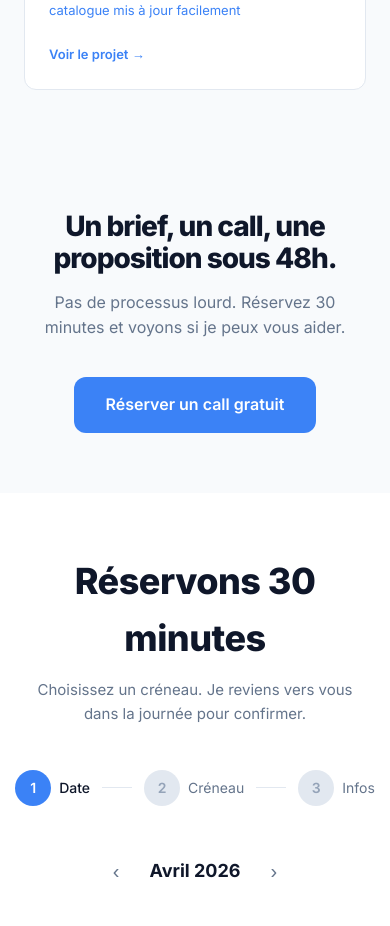
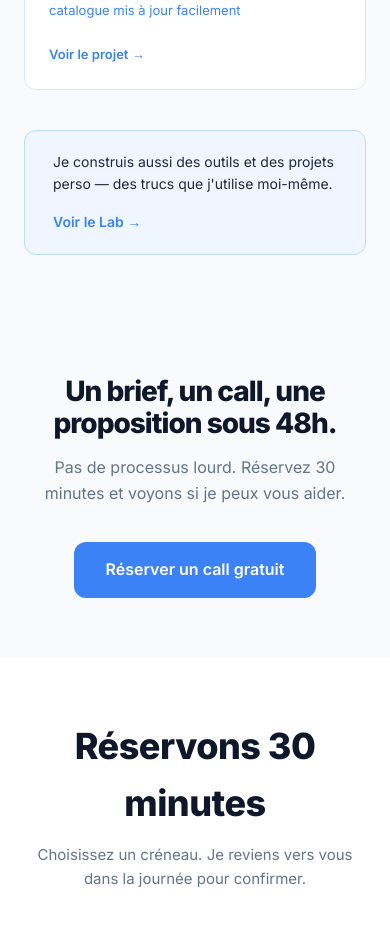
Before and after one commit to adrienvidal/portfolio-2026, a React (Vite) app: page / in a window 390 px wide. Shown: the part 8500-9426 px from the top of the page. Built offline with nearby package versions, Linux system fonts and the light colour scheme.

Commit message:
feat: add Lab link to navigation and implement lab teaser in Projects section

```diff
--- a/src/components/Nav/Nav.scss
+++ b/src/components/Nav/Nav.scss
@@ -36,6 +36,19 @@
     }
   }
 
+  &__lab {
+    color: var(--blue-text) !important;
+    border: 1px solid var(--blue-text) !important;
+    padding: 4px 12px !important;
+    border-radius: 20px !important;
+    font-size: 13px !important;
+
+    &:hover {
+      background: var(--blue-pale) !important;
+      color: var(--blue-dark) !important;
+    }
+  }
+
   &__cta {
     background: var(--blue) !important;
     color: #fff !important;
--- a/src/components/Nav/Nav.tsx
+++ b/src/components/Nav/Nav.tsx
@@ -15,7 +15,7 @@ export default function Nav() {
       <a href="#" className="nav__logo">{nav.logo}</a>
       <ul className="nav__links">
         {nav.links.map((link) => (
-          <li key={link.href}><NavLink href={link.href}>{link.label}</NavLink></li>
+          <li key={link.href}><NavLink href={link.href} className={link.className}>{link.label}</NavLink></li>
         ))}
         <li><NavLink href={nav.cta.href} className="nav__cta">{nav.cta.label}</NavLink></li>
       </ul>
--- a/src/components/Projects/Projects.scss
+++ b/src/components/Projects/Projects.scss
@@ -95,8 +95,42 @@
   }
 }
 
+.projects-lab-teaser {
+  margin-top: 40px;
+  padding: 20px 28px;
+  background: var(--blue-pale);
+  border: 1px solid #bfdbfe;
+  border-radius: var(--radius);
+  display: flex;
+  align-items: center;
+  justify-content: space-between;
+  gap: 16px;
+
+  span {
+    font-size: 14px;
+    color: var(--ink2);
+  }
+
+  &__link {
+    white-space: nowrap;
+    font-size: 14px;
+    font-weight: 600;
+    color: var(--blue-text);
+    text-decoration: none;
+
+    &:hover {
+      text-decoration: underline;
+    }
+  }
+}
+
 @media (max-width: 900px) {
   .projects-grid {
     grid-template-columns: 1fr;
   }
+
+  .projects-lab-teaser {
+    flex-direction: column;
+    align-items: flex-start;
+  }
 }
--- a/src/components/Projects/Projects.tsx
+++ b/src/components/Projects/Projects.tsx
@@ -1,3 +1,4 @@
+import { Link } from 'react-router-dom'
 import { projects } from '../../data/content'
 import ProjectCard from './ProjectCard'
 import './Projects.scss'
@@ -13,6 +14,12 @@ export default function Projects() {
             <ProjectCard key={p.title} {...p} roleLabel={projects.roleLabel} resultLabel={projects.resultLabel} linkLabel={projects.linkLabel} />
           ))}
         </div>
+        <div className="projects-lab-teaser">
+          <span>{projects.labTeaser.text}</span>
+          <Link to={projects.labTeaser.href} className="projects-lab-teaser__link">
+            {projects.labTeaser.cta}
+          </Link>
+        </div>
       </div>
     </div>
   )
--- a/src/data/content.tsx
+++ b/src/data/content.tsx
@@ -7,6 +7,7 @@ export const nav = {
     { label: 'Projets', href: '#projets' },
     { label: 'À propos', href: '#a-propos' },
     { label: 'Blog', href: '/blog' },
+    { label: 'Lab', href: '/lab', className: 'nav__lab' },
   ],
   cta: { label: 'Réserver un call', href: '#reservation' },
 }
@@ -112,6 +113,11 @@ export const projects = {
   roleLabel: 'Mission :',
   resultLabel: 'Ce que ça a changé :',
   linkLabel: 'Voir le projet →',
+  labTeaser: {
+    text: 'Je construis aussi des outils et des projets perso — des trucs que j\'utilise moi-même.',
+    cta: 'Voir le Lab →',
+    href: '/lab',
+  },
   items: [
     {
       title: 'Landing e-commerce — mode premium',
```
